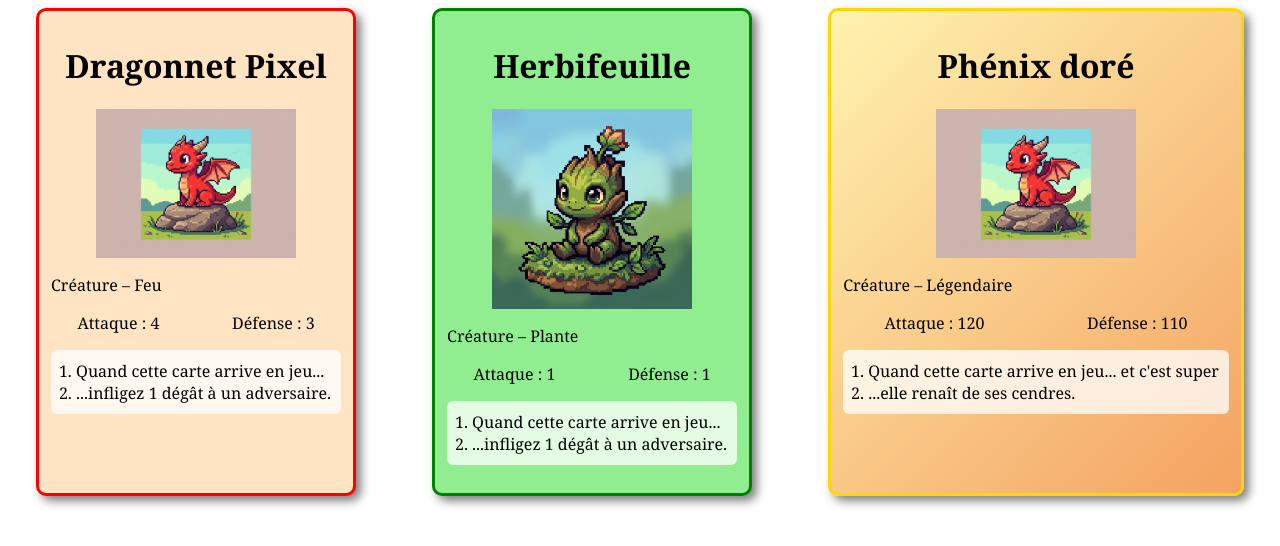
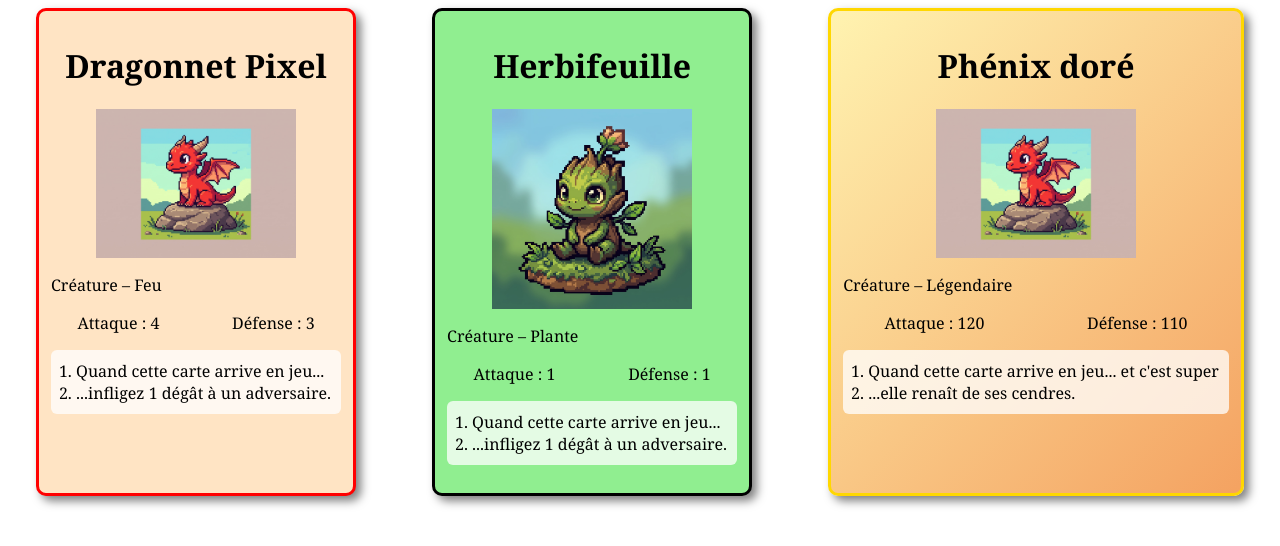
Before and after one commit to Titangp1/DevSecOps, a plain HTML site: page site1.html in a window 1280 px wide. Drawn offline with Linux system fonts and the light colour scheme.

```diff
--- a/styles.css
+++ b/styles.css
@@ -32,7 +32,7 @@ img {
 }
 
 .carte.plante {
-  border-color: green;
+  border-color: applegreen;
 }
 
 .carte.legendaire {
```
